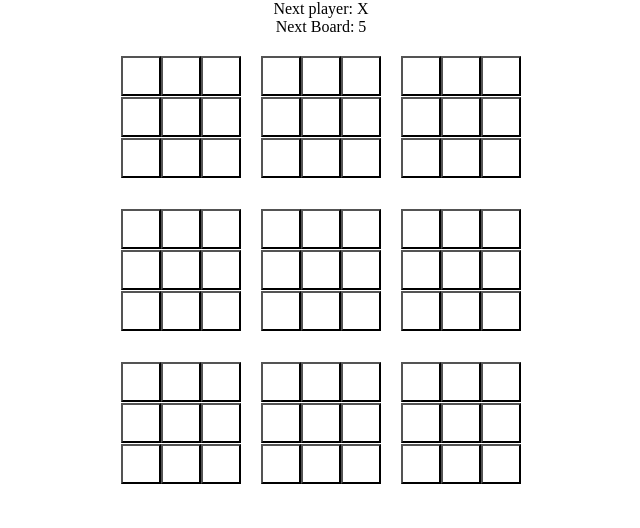
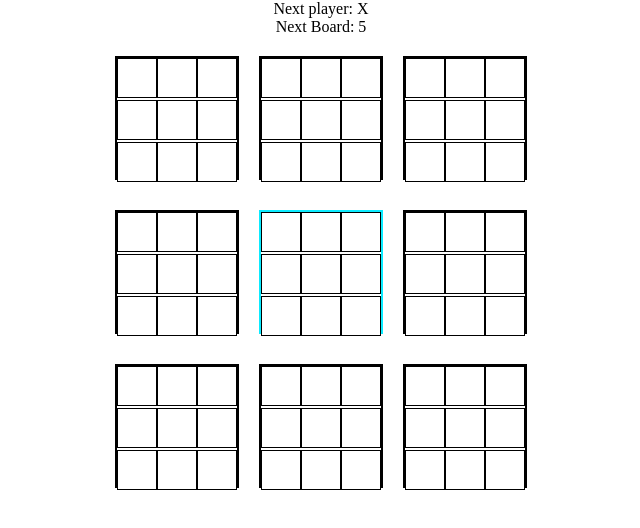
Before and after one commit to marwan-salem18/9X9-tic-tac-toe, a React (Vite) app: page / in a window 1280 px wide. Shown: the top 528 px of the page, without its empty margins (319-959 px from the left). Built offline with nearby package versions, Linux system fonts and the light colour scheme.

Commit message:
css changed

```diff
--- a/src/App.css
+++ b/src/App.css
@@ -8,12 +8,21 @@
   align-items: center;
   justify-content: center;
 }
+#ON{
+  border: 2px solid rgb(11, 235, 255);
+}
 .game{
   margin: 10px;
+  display: grid;
+  grid-template-rows: repeat(3, 1fr);
+  width: 120px;
+  height: 120px;
+  border: 2px solid black;
 }
 .square{
   background-color: white;
   height: 40px;
   width: 40px;
-  border: 0 0 black;
+  border: 1px solid black;
+  box-sizing: border-box; /* Ensures borders are included in size calculations */
 }
--- a/src/App.jsx
+++ b/src/App.jsx
@@ -36,6 +36,7 @@ function App() {
               {squares.slice(rowIndex, rowIndex + 3).map((subRow, index) => (
                 <Board
                   key={`board-${rowIndex + index}`}
+                  isOn={index + rowIndex === board}
                   squares={subRow}
                   handleClick={(col) => handleClick(rowIndex + index, col)}
                 />
--- a/src/componts/Board.jsx
+++ b/src/componts/Board.jsx
@@ -1,8 +1,8 @@
 import Square from "./square";
 
-function Board({squares,handleClick}) {
+function Board({squares,handleClick,isOn}) {
     return(
-        <div className="game">
+        <div className={`game`} id={isOn ? 'ON': ''}>
             <div className="board-row">
                 <Square value={squares[0]} onSquareClick={() => handleClick(0)} />
                 <Square value={squares[1]} onSquareClick={() => handleClick(1)} />
```
Also changed, not shown: 1 other file (tests, documents, lock files or other folders).
